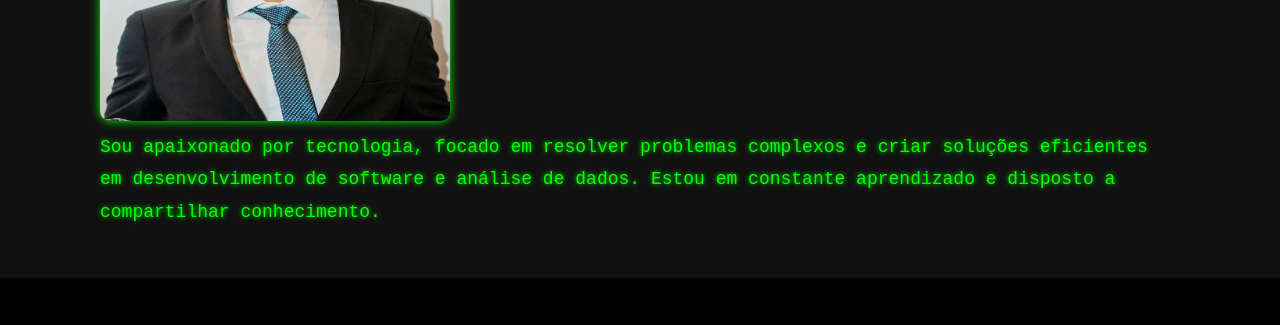
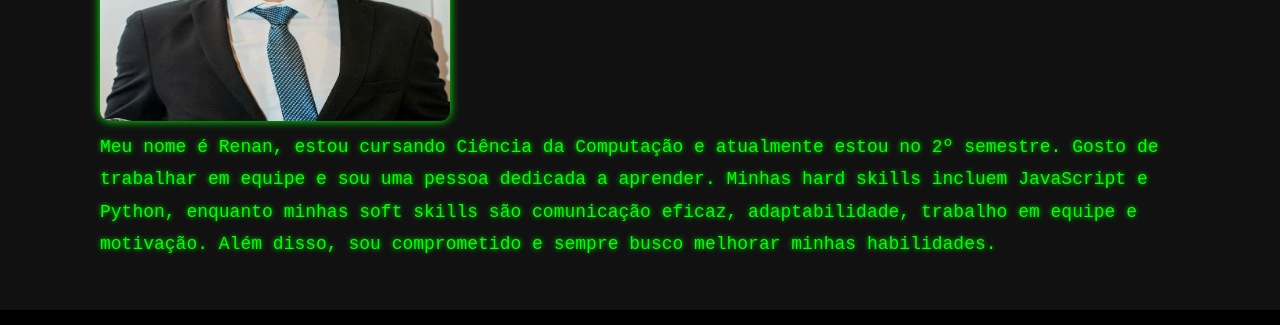
Before and after one commit to RenanTerre/Site-Pessoal, a plain HTML site: page index.html in a window 1280 px wide. Shown: the part 1100-1425 px from the top of the page. Drawn offline with nearby package versions, Linux system fonts and the light colour scheme.

Commit message:
Update index.html

```diff
--- a/index.html
+++ b/index.html
@@ -37,7 +37,7 @@
             <div class="about-text">
                 <h2>Sobre Mim</h2>
                 <img src="minhafoto.png" class="about-img" alt="Renan Terre" width="350" height="300">
-                <p class="typing-effect">Sou apaixonado por tecnologia, focado em resolver problemas complexos e criar soluções eficientes em desenvolvimento de software e análise de dados. Estou em constante aprendizado e disposto a compartilhar conhecimento.</p>
+                <p class="typing-effect">Meu nome é Renan, estou cursando Ciência da Computação e atualmente estou no 2º semestre. Gosto de trabalhar em equipe e sou uma pessoa dedicada a aprender. Minhas hard skills incluem JavaScript e Python, enquanto minhas soft skills são comunicação eficaz, adaptabilidade, trabalho em equipe e motivação. Além disso, sou comprometido e sempre busco melhorar minhas habilidades.</p>
             </div>
         </div>
     </section>
```
